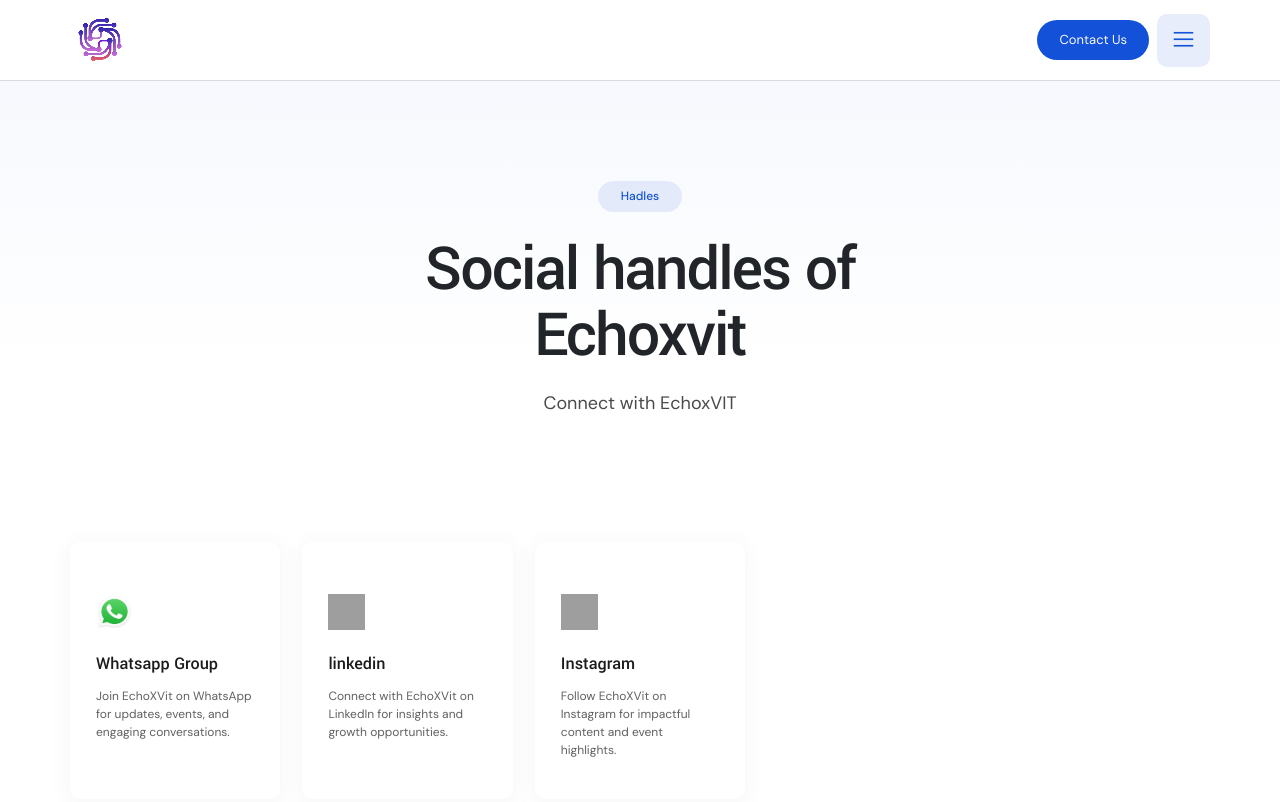
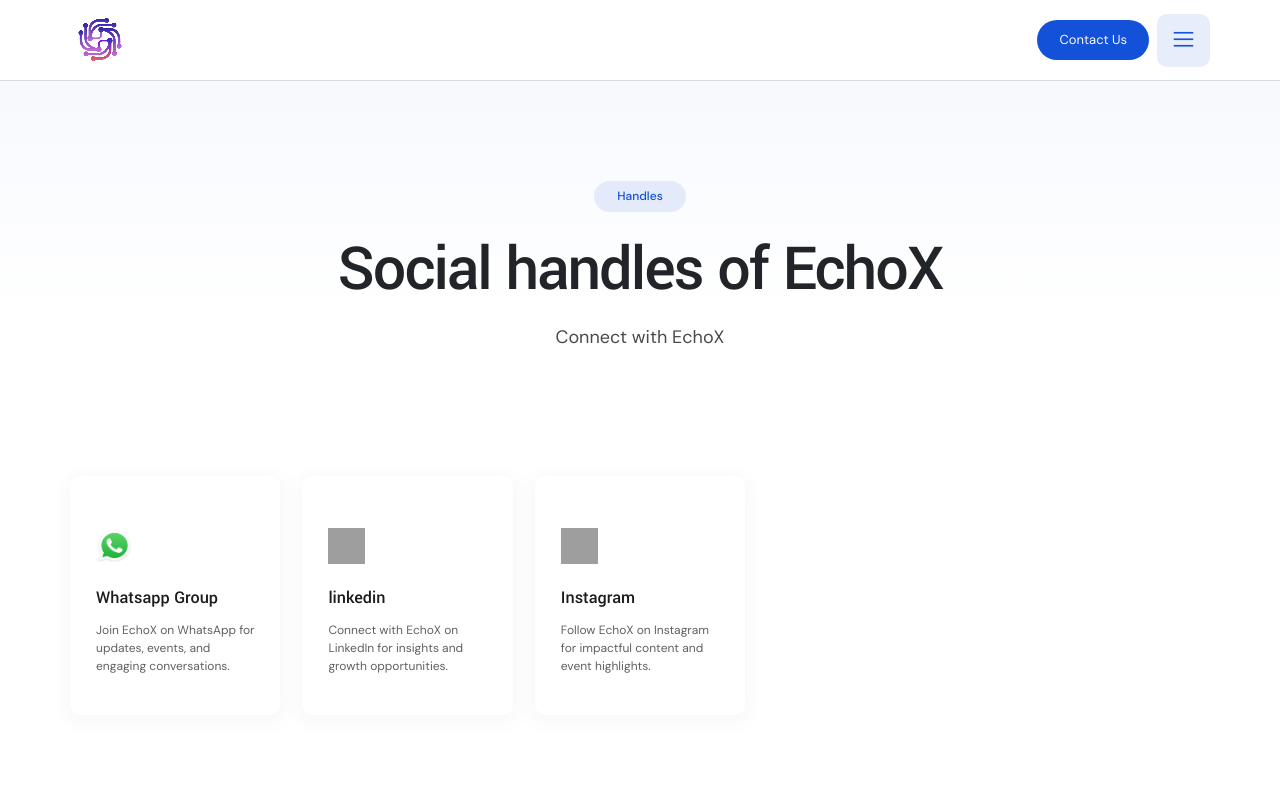
Before and after one commit to rohanmundhe/EchoxVIT, a plain HTML site: page handles.html in a window 1280 px wide. Shown: the top 802 px of the page. Drawn offline with nearby package versions, Linux system fonts and the light colour scheme; grey boxes are pictures that could not be loaded; some icons are missing.

Commit message:
Update handles.html

```diff
--- a/handles.html
+++ b/handles.html
@@ -105,9 +105,9 @@
                 <div class="custom-container">
                     <div class="hero-portfolio-body">
                         <div class="hero-section-content text-center">
-                            <h5 class="section-subtitle">Hadles</h5>
-                            <h1 class="section-title fade-in">Social handles of Echoxvit</h1>
-                            <p>Connect with EchoxVIT </p>
+                            <h5 class="section-subtitle">Handles</h5>
+                            <h1 class="section-title fade-in">Social handles of EchoX</h1>
+                            <p>Connect with EchoX </p>
                         </div>
                     </div>
                 </div>
@@ -132,17 +132,17 @@
                     <div class="service-card simple-shadow">
                         <img src="./assets/imgs/WhatsApp_icon.png" alt="Service Icon" class="service-icon" />
                         <h3><a href="">Whatsapp Group</a></h3>
-                        <p>Join EchoXVit on WhatsApp for updates, events, and engaging conversations.</p>
+                        <p>Join EchoX on WhatsApp for updates, events, and engaging conversations.</p>
                     </div>
                     <div class="service-card simple-shadow">
                         <img src="https://upload.wikimedia.org/wikipedia/commons/c/ca/LinkedIn_logo_initials.png" alt="Service Icon" class="service-icon" />
                         <h3><a href="">linkedin</a></h3>
-                        <p>Connect with EchoXVit on LinkedIn for insights and growth opportunities.</p>
+                        <p>Connect with EchoX on LinkedIn for insights and growth opportunities.</p>
                     </div>
                     <div class="service-card simple-shadow">
                         <img src="https://upload.wikimedia.org/wikipedia/commons/thumb/a/a5/Instagram_icon.png/600px-Instagram_icon.png?20200512141346" alt="Service Icon" class="service-icon" />
                         <h3><a href="">Instagram</a></h3>
-                        <p>Follow EchoXVit on Instagram for impactful content and event highlights.</p>
+                        <p>Follow EchoX on Instagram for impactful content and event highlights.</p>
                     </div>
 
 
```
